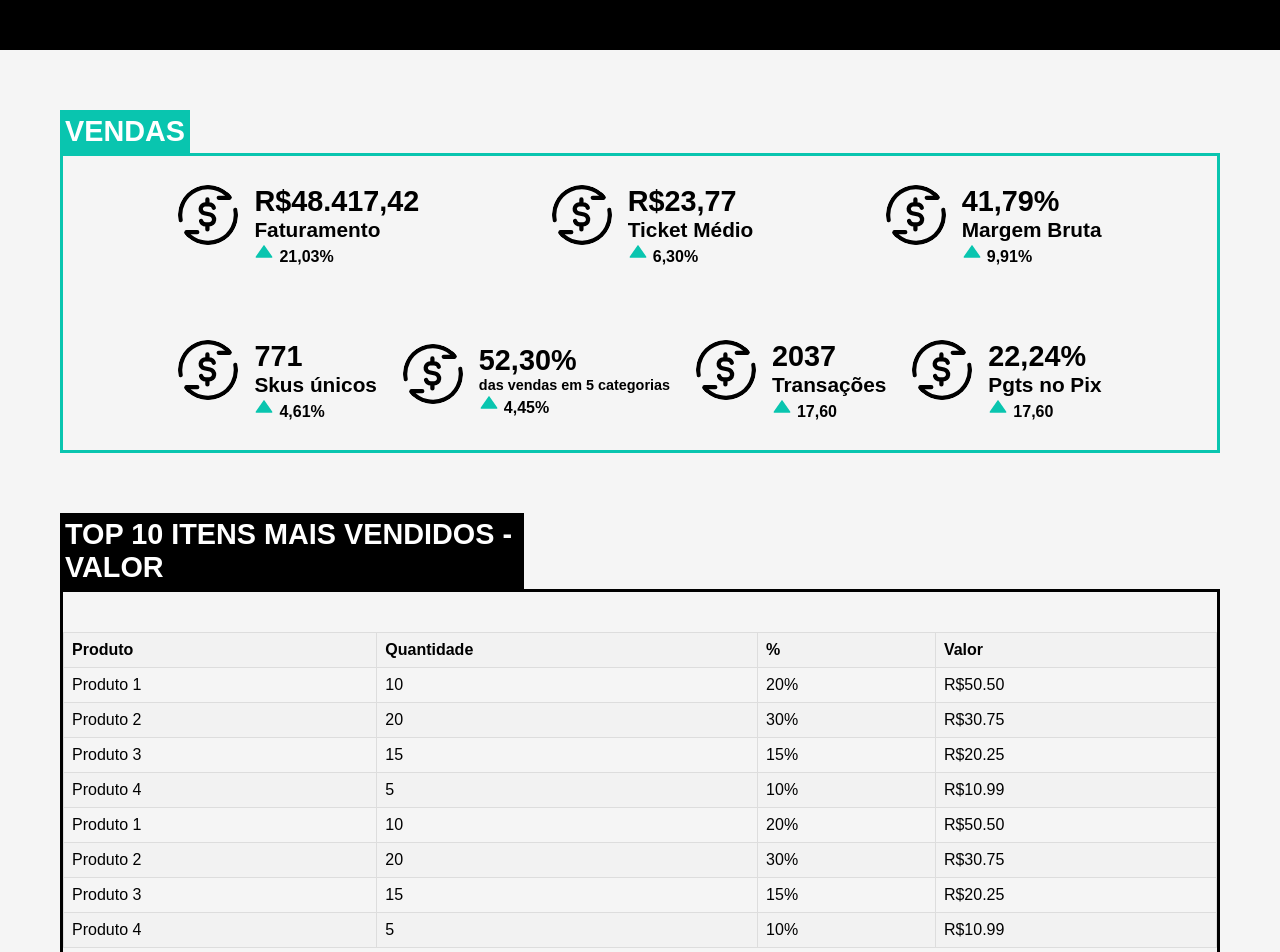
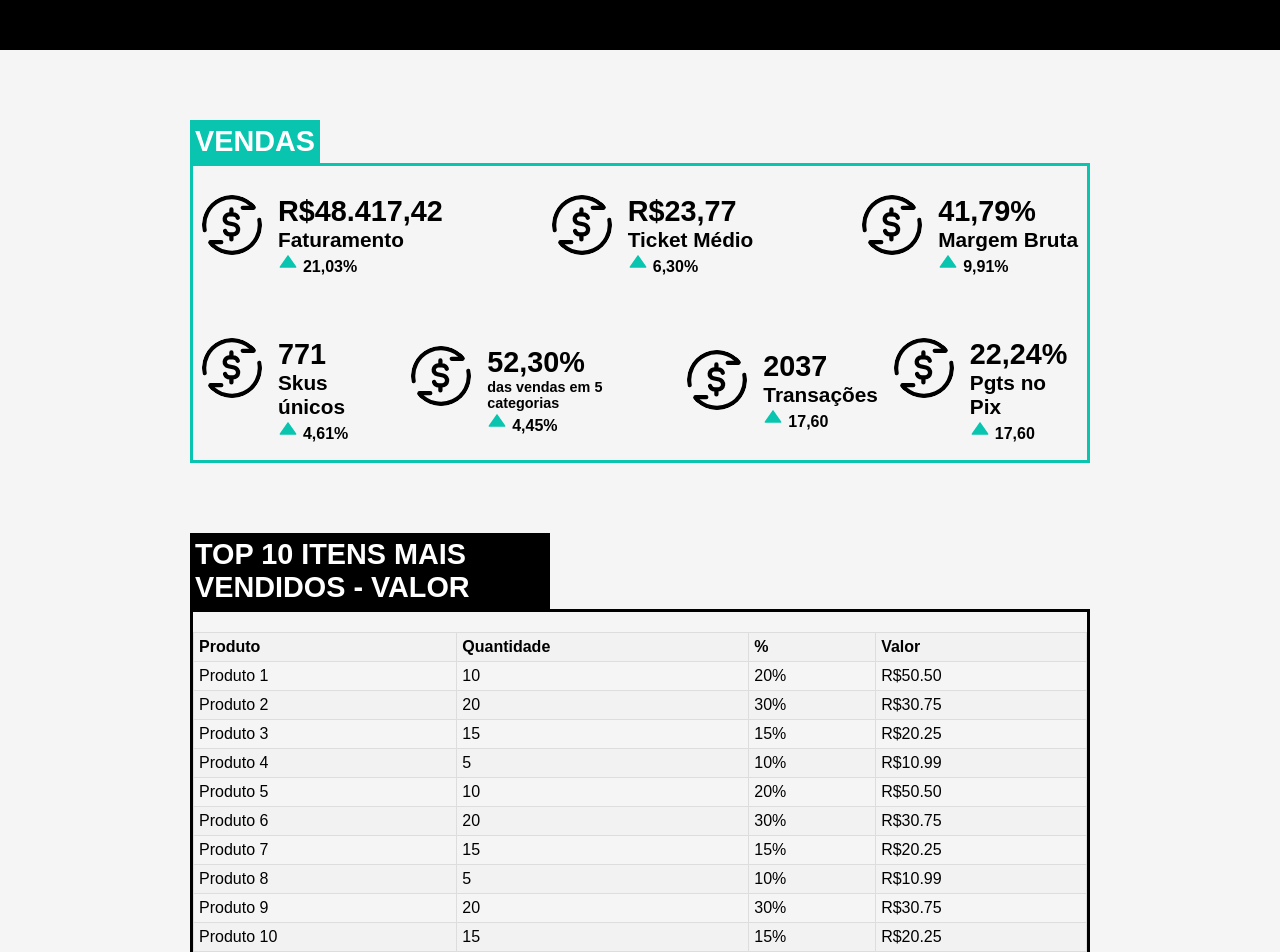
Before and after one commit to renatosnackin/info-news, a React (Create React App) app: page / in a window 1280 px wide. Shown: the part 200-1152 px from the top of the page. Built offline with nearby package versions, Linux system fonts and the light colour scheme; the HTML template or start-up script is replaced by a standard one.

Commit message:
ajustado layout e pdf

```diff
--- a/src/components/footer/style.css
+++ b/src/components/footer/style.css
@@ -4,7 +4,8 @@
   justify-content: space-between;
   align-items: center;
   padding: 20px;
-  margin-top: 40px;
+  margin-top: 20px;
+
 }
 
 .footer a {
--- a/src/components/profile/style.css
+++ b/src/components/profile/style.css
@@ -7,6 +7,7 @@
     width: 100%;
     border: 3px solid #20B2AA;
     padding: 20px;
+
 
 }
 h1.backgroundProfile{
--- a/src/components/sales/style.css
+++ b/src/components/sales/style.css
@@ -31,8 +31,9 @@ main h1 {
   align-items: center;
   justify-content: space-between;
   height: 100%;
-  width: 100%;
+  width: 98%;
   gap: 1rem;
+
 }
 
 .salesLeft,
@@ -42,7 +43,7 @@ main h1 {
   align-items: center;
   justify-content: space-between;
   height: 100%;
-  width: 80%;
+  width: 100%;
   gap: 1rem;
 }
 
--- a/src/components/topItems/components/productList/style.css
+++ b/src/components/topItems/components/productList/style.css
@@ -6,14 +6,13 @@
   .product-table {
     width: 100%;
     border-collapse: collapse;
-    margin-top: 20px;
   }
 
   .product-table th,
   .product-table td {
     border: 1px solid #dddddd;
     text-align: left;
-    padding: 8px;
+    padding: 5px;
   }
 
   .product-table th {
--- a/src/components/topItems/index.tsx
+++ b/src/components/topItems/index.tsx
@@ -10,10 +10,12 @@ const TopItems = () => {
     { name: 'Produto 2', quantity: 20, percentage: 30, value: 30.75 },
     { name: 'Produto 3', quantity: 15, percentage: 15, value: 20.25 },
     { name: 'Produto 4', quantity: 5, percentage: 10, value: 10.99 },
-    { name: 'Produto 1', quantity: 10, percentage: 20, value: 50.5 },
-    { name: 'Produto 2', quantity: 20, percentage: 30, value: 30.75 },
-    { name: 'Produto 3', quantity: 15, percentage: 15, value: 20.25 },
-    { name: 'Produto 4', quantity: 5, percentage: 10, value: 10.99 },
+    { name: 'Produto 5', quantity: 10, percentage: 20, value: 50.5 },
+    { name: 'Produto 6', quantity: 20, percentage: 30, value: 30.75 },
+    { name: 'Produto 7', quantity: 15, percentage: 15, value: 20.25 },
+    { name: 'Produto 8', quantity: 5, percentage: 10, value: 10.99 },
+    { name: 'Produto 9', quantity: 20, percentage: 30, value: 30.75 },
+    { name: 'Produto 10', quantity: 15, percentage: 15, value: 20.25 },
   ];
 
   const categories = [
@@ -21,6 +23,8 @@ const TopItems = () => {
     { name: 'Produto 2', quantity: 20, percentage: 30, value: 30.75 },
     { name: 'Produto 3', quantity: 15, percentage: 15, value: 20.25 },
     { name: 'Produto 4', quantity: 5, percentage: 10, value: 10.99 },
+    { name: 'Produto 5', quantity: 5, percentage: 10, value: 10.99 },
+
 
   ];
 
--- a/src/components/topItems/style.css
+++ b/src/components/topItems/style.css
@@ -5,8 +5,8 @@ main {
   justify-content: space-between;
   height: 100%;
   width: 100%;
-  padding: 0 60px;
-  margin-top: 60px;
+  padding: 0 190px;
+  margin-top: 70px;
 }
 
 main h1 {
@@ -25,7 +25,7 @@ main h1 {
   flex-direction: column;
   align-items: center;
   justify-content: flex-start;
-  height: 700px;
+  height: 650px;
   width: 100%;
 
   border: 3px solid #000000;
```
